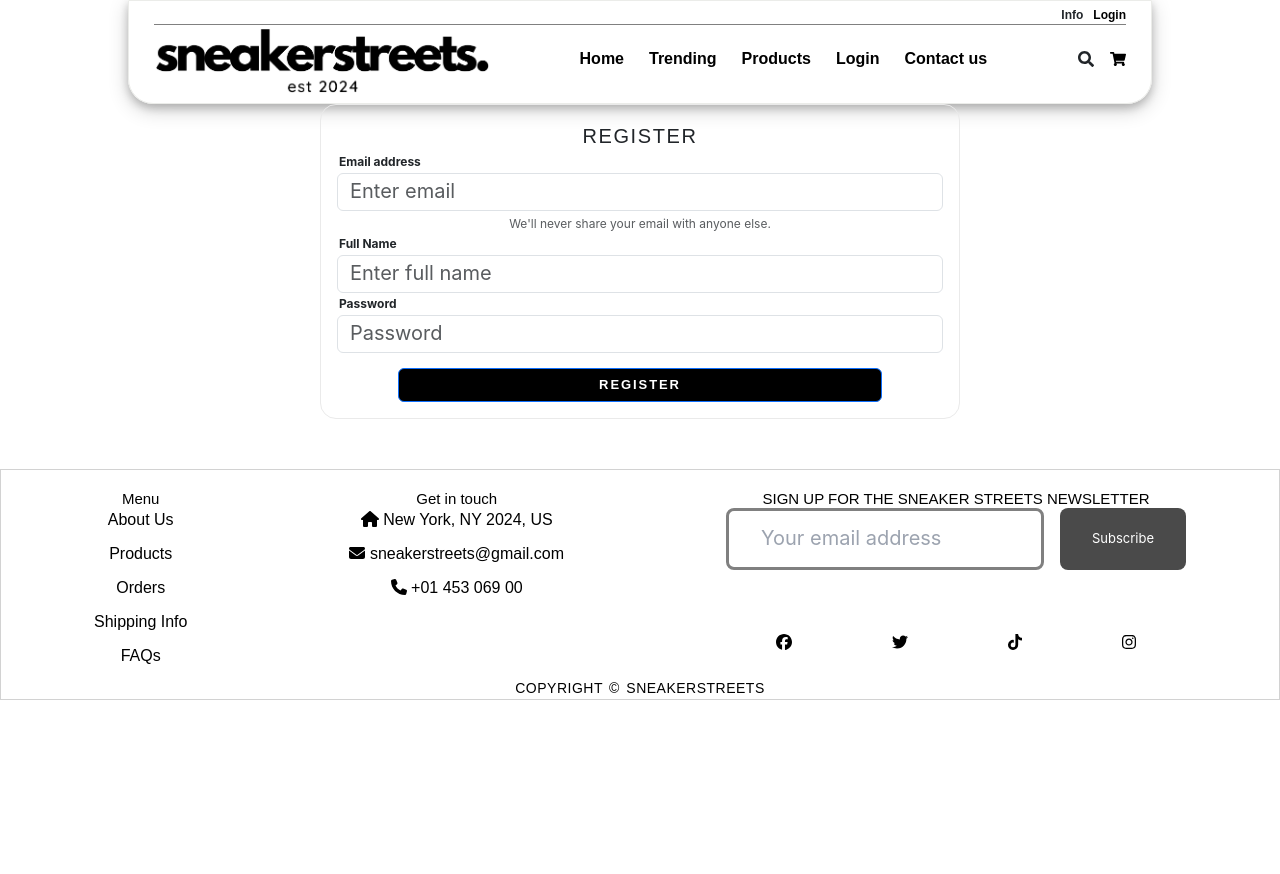
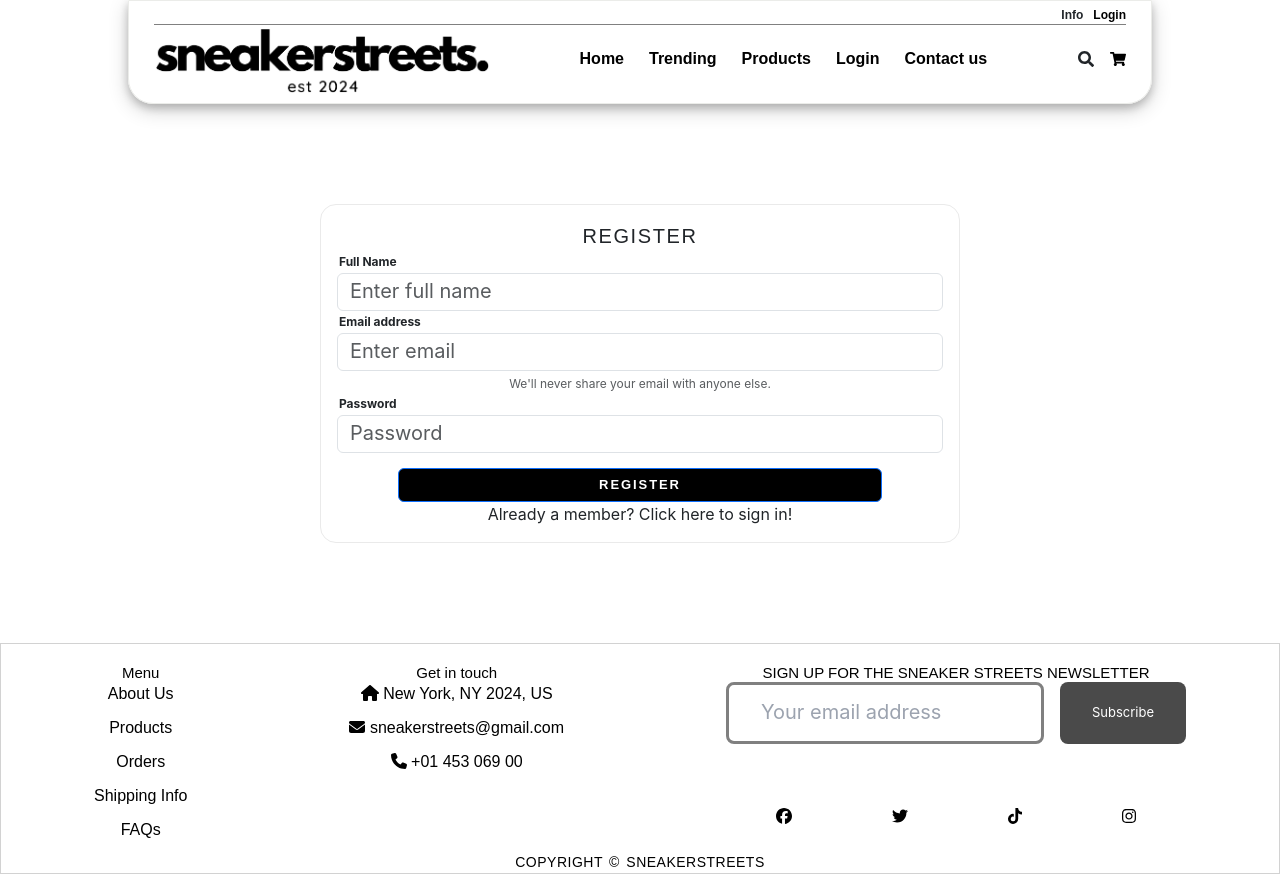
Before and after one commit to smntsng/SneakerStreets, a React (Vite) app: page /registration in a window 1280 px wide. Before the commit the page ends 800 px from the top, so only its background shows below. Built offline with nearby package versions, Linux system fonts and the light colour scheme.

Commit message:
added imports, links and css styling with margin to both login and registration forms. Added full name input for registration form

```diff
--- a/src/App.jsx
+++ b/src/App.jsx
@@ -1,4 +1,5 @@
 import { BrowserRouter as Router, Routes, Route } from 'react-router-dom';
+import { Link } from 'react-router-dom';
 import 'bootstrap/dist/css/bootstrap.min.css';
 import './App.css'
 import Header from './components/Header/Header'
@@ -6,7 +7,6 @@ import Footer from './components/Footer/Footer'
 import ProductPage from './components/Product Page/ProductPage'
 import Home from './pages/Home'
 import Login from './pages/Login'
-import Signup from './pages/Signup'
 import Productpage from './pages/Productpage';
 import Hero from './components/Hero/Hero'
 import React, { useState, useEffect } from 'react';
@@ -40,7 +40,6 @@ function App() {
             <Route path="/" element={<Home />} />
             <Route path="/home" element={<Home />} />
             <Route path="/login" element={<Login />} />
-            <Route path="/signup" element={<Signup />} />
             <Route path="/productpage" element={<ProductPage />} />
             <Route path="/Checkout" element={<Checkout />} />
             <Route path="/contactus" element={<ContactUs />} />
--- a/src/components/Login/LoginForm.jsx
+++ b/src/components/Login/LoginForm.jsx
@@ -1,5 +1,6 @@
 import Container from "react-bootstrap/Container";
 import './loginform.css'
+import { Link } from "react-router-dom";
 const LoginForm = () => {
     return(
         <>
@@ -20,6 +21,9 @@ const LoginForm = () => {
                             <input type="password" className="form-control" id="exampleInputPassword1" placeholder="Password" />
                         </div>
                         <button type="submit" className="btn btn-primary" id="loginBtn">Login</button>
+                            <div className= "signupAction">
+                                <Link to="/registration"> Don't have an account? Click here to sign up</Link>
+                            </div>
                     </form>
                 </Container>
         </>
--- a/src/components/Registration/registrationForm.css
+++ b/src/components/Registration/registrationForm.css
@@ -9,6 +9,7 @@ textarea, select, input, button { outline: none; }
   border: 1px solid #eaeaea;
   border-radius: 16px;
   padding: 16px;
+  margin: 100px auto;
 }
 
 .form-group label {
--- a/src/components/Registration/registrationForm.jsx
+++ b/src/components/Registration/registrationForm.jsx
@@ -1,5 +1,6 @@
 import Container from "react-bootstrap/Container";
 import './registrationForm.css'
+import { Link } from "react-router-dom";
 const RegisterForm = () => {
     return(
         <>
@@ -10,21 +11,24 @@ const RegisterForm = () => {
                                 letterSpacing: '.1rem'}}>Register
                     </p>
                     <form>
+                    <div className="form-group">
+                            <label htmlFor="exampleInputEmail1">Full Name</label>
+                            <input type="name"
+                            className="form-control" id="exampleName" aria-describedby="nameHelp" placeholder="Enter full name" />
+                        </div>
                         <div className="form-group">
                             <label htmlFor="exampleInputEmail1">Email address</label>
                             <input type="email" className="form-control" id="exampleInputEmail1" aria-describedby="emailHelp" placeholder="Enter email" />
                             <small id="emailHelp" className="form-text text-muted">We'll never share your email with anyone else.</small>
                         </div>
                         <div className="form-group">
-                            <label htmlFor="exampleInputEmail1">Full Name</label>
-                            <input type="name"
-                            className="form-control" id="exampleName" aria-describedby="nameHelp" placeholder="Enter full name" />
-                        </div>
-                        <div className="form-group">
                             <label htmlFor="exampleInputPassword1">Password</label>
                             <input type="password" className="form-control" id="exampleInputPassword1" placeholder="Password" />
                         </div>
                         <button type="submit" className="btn btn-primary" id="registerBtn">Register</button>
+                          <div className= "loginAction">
+                                <Link to="/login"> Already a member? Click here to sign in! </Link>
+                          </div>
                     </form>
                 </Container>
         </>
--- a/src/pages/Signup.jsx
+++ /dev/null
@@ -1,9 +0,0 @@
-const Signup =()=>{
-    return(
-        <>
-        <p>Signup Page</p>
-        </>
-    )
-}
-
-export default Signup;
```
